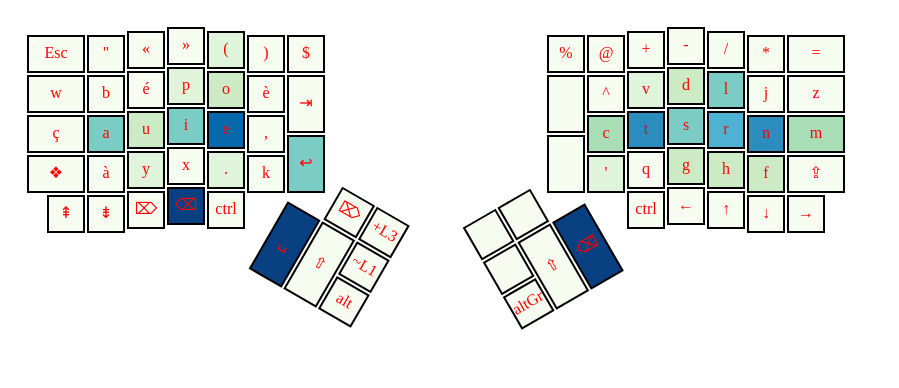
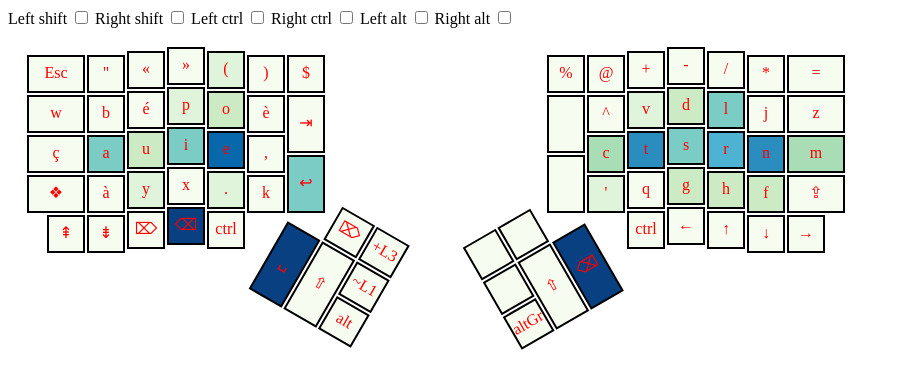
Before and after one commit to lucmazon/heatmap, a plain HTML site: page heatmap.html in a window 1280 px wide. Shown: the whole page, without its empty margins (0-899 px from the left). Drawn offline with Linux system fonts and the light colour scheme.

Commit message:
simili refacto

```diff
--- a/heatmap.html
+++ b/heatmap.html
@@ -26,15 +26,31 @@
     </style>
 </head>
 <body>
+<div>
+    <label>Left shift
+        <input type="checkbox" id="left-shift" class="modifier" value="left shift">
+    </label>
+    <label>Right shift
+        <input type="checkbox" id="right-shift" class="modifier" value="right shift">
+    </label>
+    <label>Left ctrl
+        <input type="checkbox" id="left-ctrl" class="modifier" value="left ctrl">
+    </label>
+    <label>Right ctrl
+        <input type="checkbox" id="right-ctrl" class="modifier" value="right ctrl">
+    </label>
+    <label>Left alt
+        <input type="checkbox" id="left-alt" class="modifier" value="left alt">
+    </label>
+    <label>Right alt
+        <input type="checkbox" id="right-alt" class="modifier" value="right alt">
+    </label>
+</div>
 <svg role="heatmap"></svg>
 
 <script type="text/javascript">
 $(function () {
-    $.getJSON('heatmap.json', function (data) {
-        fillHeatmap(data);
-    });
-
-    function fillHeatmap(heatmapValues) {
+    var heatmapValues;
     var displayMapping = {
         '<esc>': 'Esc',
         '<tab>': '⇥',
@@ -58,8 +74,8 @@ $(function () {
         'left super': '❖',
         '<fn1>': '~L1',
         '<fn3>': '+L3'
+    };
 
-        };
     var colors = ['#f7fcf0', '#e0f3db', '#ccebc5', '#a8ddb5', '#7bccc4', '#4eb3d3', '#2b8cbe', '#0868ac', '#084081'];
     var bepoLayout = [
         // left hand
@@ -82,6 +98,8 @@ $(function () {
 
     ];
 
+// function definitions
+
     function merge(container, toMerge) {
         _.each(toMerge, function (value, key) {
             if (container[key] != undefined)
@@ -100,7 +118,6 @@ $(function () {
                     filtered[key] = heatmap[key];
                 }
             }
-//                console.log(filtered);
             return filtered;
         } else {
             var result = {};
@@ -123,9 +140,7 @@ $(function () {
         var array = [];
         for (var key in calculatedHeatmap) {
             var count = calculatedHeatmap[key];
-                console.log(key + ": " + count);
             var index = bepoLayout.indexOf(key);
-                console.log(index);
             if (index != -1) {
                 array[index] = count;
                 index = bepoLayout.indexOf(key, index + 1);
@@ -171,6 +186,31 @@ $(function () {
         return result;
     }
 
+    function renderColor(heatmap, modifiers) {
+        var array = getArray(heatmap, modifiers);
+        var rect = d3.selectAll('rect');
+        if (array.length > 0) {
+            rect.transition()
+                    .delay(function (d) {
+                        return 5;
+                    }).duration(500)
+                    .attr('fill', function (d, i) {
+                        var colorScale = d3.scale.quantize()
+                                .domain([0, d3.max(array)])
+                                .range(colors);
+                        if (array[i] != undefined) {
+                            return colorScale(array[i]);
+                        } else {
+                            return colorScale(0);
+                        }
+                    });
+        } else {
+            rect.transition()
+                    .delay(5).duration(500)
+                    .attr('fill', '#FFFFFF');
+        }
+    }
+
     d3.tsv("ergodox.tsv",
             function (d) {
                 return {
@@ -183,14 +223,6 @@ $(function () {
                     value: 0
                 };
             }, function (error, data) {
-                    var svg = d3.select("[role='heatmap']");
-                    var heatmap = svg
-                            .attr('width', width)
-                            .attr('height', height)
-                            .append('g')
-                            .attr('width', width - margin.left - margin.right)
-                            .attr('height', height - margin.top - margin.bottom)
-                            .attr('transform', 'translate(' + margin.left + ',' + margin.top + ')');
 
                 var container = heatmap.selectAll('g')
                         .data(data)
@@ -229,12 +261,6 @@ $(function () {
                         })
                         .attr('dominant-baseline', 'middle')
                         .attr('text-anchor', 'middle')
-//                                .text(function (d, i) {
-//                                    if (i > array.length || array[i] == undefined)
-//                                        return bepoLayout[i];
-//                                    else
-//                                        return array[i];
-//                                })
                         .text(function (d, i) {
                             if (bepoLayout.length > i) {
                                 var displayChar = displayMapping[bepoLayout[i]];
@@ -252,33 +278,34 @@ $(function () {
                             else
                                 return null;
                         });
-                    renderColor(heatmapValues, []);
-
-                    function renderColor(heatmap, modifiersList) {
-                        var array = getArray(heatmap, modifiersList);
-                        rect.transition()
-                                .delay(function (d) {
-                                    return 5;
-                                }).duration(500)
-                                .attr('fill', function (d, i) {
-                                    var colorScale = d3.scale.quantize()
-                                            .domain([0, d3.max(array)])
-                                            .range(colors);
-                                    var color = colorScale(0);
-                                    if (array[i] != undefined) {
-                                        color = colorScale(array[i]);
-                                        console.log(color);
-                                    }
-                                    return color;
-                                });
-                    }
             }
     );
 
+    var svg = d3.select("[role='heatmap']");
+    var heatmap = svg
+            .attr('width', width)
+            .attr('height', height)
+            .append('g')
+            .attr('width', width - margin.left - margin.right)
+            .attr('height', height - margin.top - margin.bottom)
+            .attr('transform', 'translate(' + margin.left + ',' + margin.top + ')');
 
-    }
-})
-;
+    var modifierCheckboxes = $('.modifier');
+
+    modifierCheckboxes.on('click', function () {
+        var modifiers = [];
+        modifierCheckboxes.each(function () {
+            if ($(this).prop('checked'))
+                modifiers.push($(this).val());
+        });
+        renderColor(heatmapValues, modifiers);
+    });
+
+    $.getJSON('heatmap.json', function (data) {
+        heatmapValues = data;
+        renderColor(heatmapValues, []);
+    });
+});
 </script>
 </body>
 </html>
```
Lines whose indentation alone changed are shown as unchanged.
